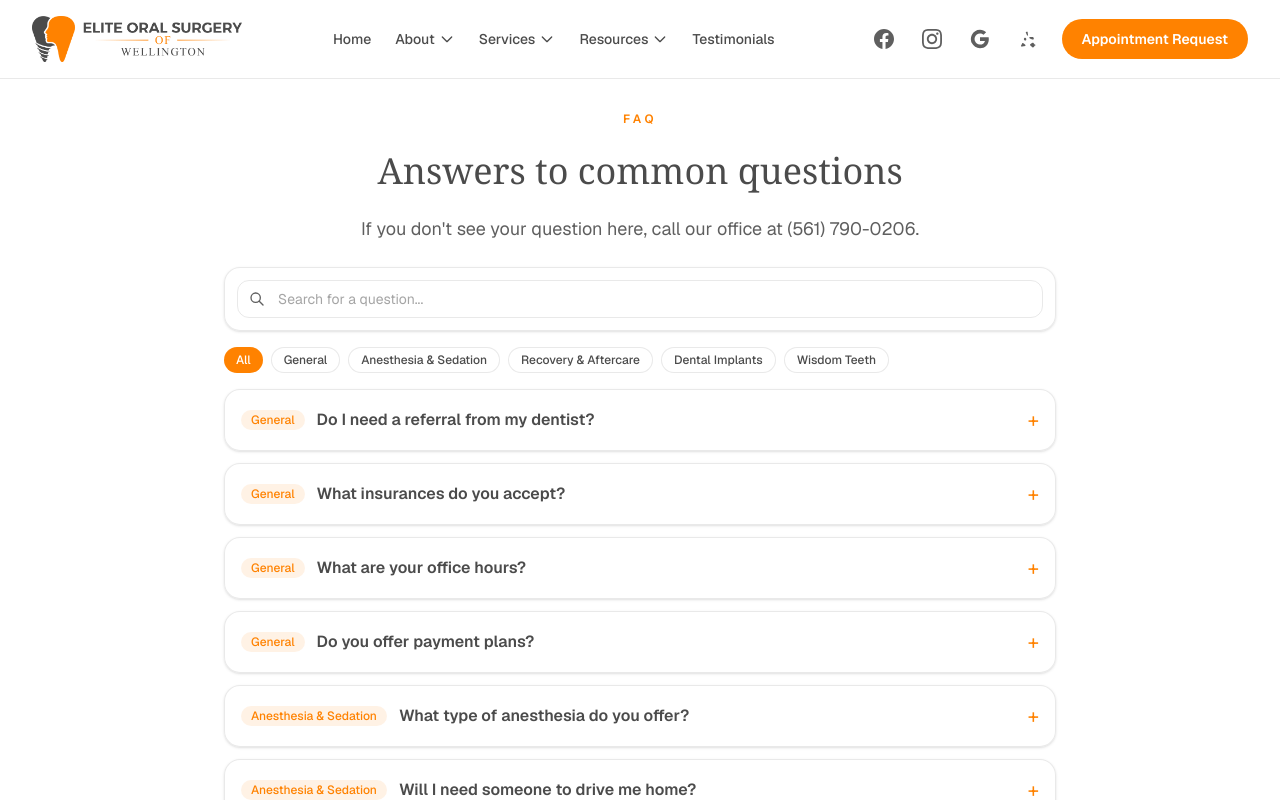
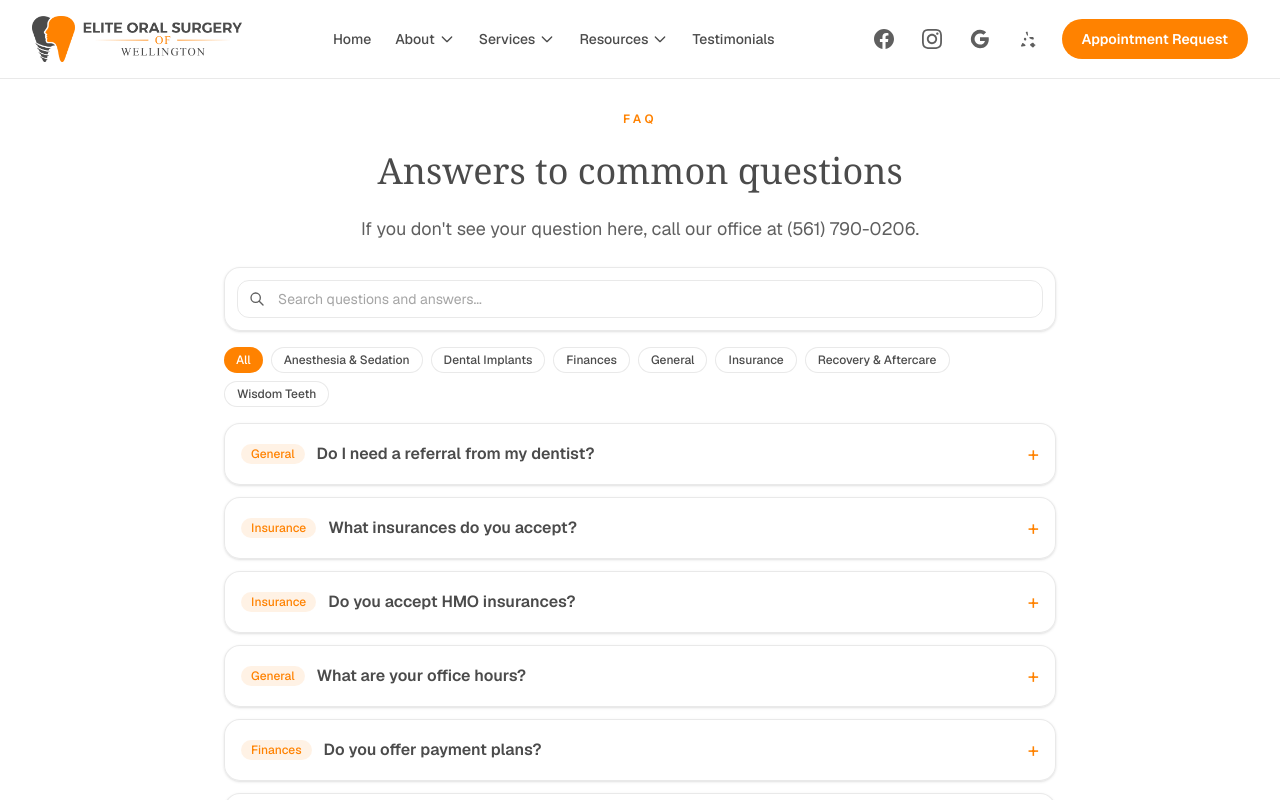
Before and after one commit to cmauck10/elite-oral-surgery, a Next.js app: page /resources/faq in a window 1280 px wide. Shown: the top 800 px of the page. Built offline with nearby package versions, Linux system fonts and the light colour scheme.

Commit message:
Include category names in FAQ search
- Added category text to searchable content
- Searching 'finances' now matches FAQs in Finances category
- Searching 'insurance' matches FAQs in Insurance category
- More intuitive search behavior for users

```diff
--- a/src/app/resources/faq/page.tsx
+++ b/src/app/resources/faq/page.tsx
@@ -67,7 +67,7 @@ export default function FAQPage() {
         <div className="relative">
           <input
             type="text"
-            placeholder="Search for a question..."
+            placeholder="Search questions and answers..."
             value={searchQuery}
             onChange={(e) => setSearchQuery(e.target.value)}
             className="w-full rounded-xl border border-[var(--border)] bg-transparent px-4 py-2 pl-10 text-sm outline-none focus:border-[var(--accent)]"
--- a/src/data/faqs.ts
+++ b/src/data/faqs.ts
@@ -13,10 +13,16 @@ export const faqs: FAQ[] = [
       "Referrals are appreciated but not required. Many patients come directly to us for implants, wisdom teeth, or trauma care. We'll collaborate with your dentist once treatment begins.",
   },
   {
-    category: "General",
+    category: "Insurance",
     question: "What insurances do you accept?",
     answer:
       "Please view our Participating Insurances page at /resources/insurance for a complete list of accepted insurance plans.",
+  },
+  {
+    category: "Insurance",
+    question: "Do you accept HMO insurances?",
+    answer:
+      "No, we do not accept any HMO insurances. Please see the Participating Insurances page at /resources/insurance for more details on insurances we do accept.",
   },
   {
     category: "General",
@@ -25,7 +31,7 @@ export const faqs: FAQ[] = [
       "We are open Monday through Friday, 8:00 AM to 5:00 PM. Emergency appointments are available for urgent cases. Please call (561) 790-0206 to schedule.",
   },
   {
-    category: "General",
+    category: "Finances",
     question: "Do you offer payment plans?",
     answer:
       "Yes! We partner with Cherry and CareCredit to offer flexible financing options. Visit our Financing page at /resources/financing for more details.",
@@ -132,17 +138,47 @@ export const faqs: FAQ[] = [
 
 // Helper function to get unique categories
 export function getCategories(): string[] {
-  return Array.from(new Set(faqs.map((faq) => faq.category)));
+  return Array.from(new Set(faqs.map((faq) => faq.category))).sort();
 }
 
 // Helper function to filter FAQs
 export function filterFAQs(searchQuery: string, category: string): FAQ[] {
   return faqs.filter((faq) => {
-    const matchesSearch =
-      searchQuery === "" ||
-      faq.question.toLowerCase().includes(searchQuery.toLowerCase()) ||
-      (typeof faq.answer === "string" && faq.answer.toLowerCase().includes(searchQuery.toLowerCase()));
+    // If no search query, match all
+    if (searchQuery === "") {
+      const matchesCategory = category === "All" || faq.category === category;
+      return matchesCategory;
+    }
+
+    // Common stop words to filter out
+    const stopWords = new Set([
+      "a", "an", "and", "are", "as", "at", "be", "by", "do", "does", "for",
+      "from", "has", "have", "i", "in", "is", "it", "of", "on", "or", "that",
+      "the", "to", "was", "will", "with", "you", "your", "my", "we", "us",
+      "can", "could", "should", "would", "may", "might", "must", "take", "get"
+    ]);
+
+    // Split search query into individual words, filter out stop words and short terms
+    const searchTerms = searchQuery
+      .toLowerCase()
+      .split(/\s+/)
+      .filter(term => term.length >= 3 && !stopWords.has(term));
+
+    // If no valid search terms remain after filtering, return no results
+    if (searchTerms.length === 0) {
+      return false;
+    }
+
+    // Combine category, question and answer text for searching
+    const categoryText = faq.category.toLowerCase();
+    const questionText = faq.question.toLowerCase();
+    const answerText = typeof faq.answer === "string" ? faq.answer.toLowerCase() : "";
+    const combinedText = categoryText + " " + questionText + " " + answerText;
+
+    // Check if ANY search term appears somewhere in the combined text (OR logic)
+    const matchesSearch = searchTerms.some(term => combinedText.includes(term));
     const matchesCategory = category === "All" || faq.category === category;
+
     return matchesSearch && matchesCategory;
   });
 }
```
